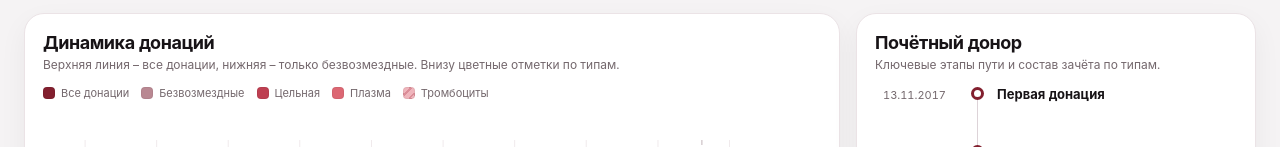
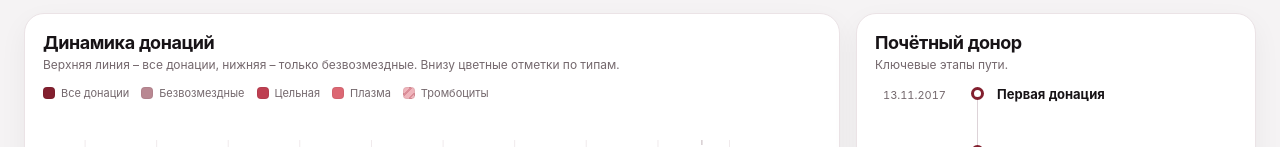
Before and after one commit to dem-ddv/donor-dashboard, a plain HTML site: page index.html in a window 1280 px wide. Shown: the part 276-423 px from the top of the page. Drawn offline with Linux system fonts and the light colour scheme.

Commit message:
Shorten honorary donor milestones subtitle

```diff
--- a/index.html
+++ b/index.html
@@ -25,7 +25,7 @@
 <div class="kpis" id="kpis"></div>
 <div class="grid">
  <section class="card span8"><h2>Динамика донаций</h2><div class="sub">Верхняя линия – все донации, нижняя – только безвозмездные. Внизу цветные отметки по типам.</div><div class="legend" id="historyLegend"></div><div class="chart tall" id="historyChart"></div></section>
- <section class="card span4"><h2>Почётный донор</h2><div class="sub">Ключевые этапы пути и состав зачёта по типам.</div><div class="milestones" id="milestones"></div><div class="milestoneCounts" id="milestoneCounts"></div></section>
+ <section class="card span4"><h2>Почётный донор</h2><div class="sub">Ключевые этапы пути.</div><div class="milestones" id="milestones"></div><div class="milestoneCounts" id="milestoneCounts"></div></section>
  <section class="card span6"><h2>Сколько сдавал по годам</h2><div class="sub">Состав каждого года по типам донации.</div><div class="chart" id="yearChart"></div></section>
  <section class="card span3"><h2>Интервалы между донациями</h2><div class="sub">Короткая, обычная и самая длинная пауза.</div><div class="intervalGrid" id="intervalStats"></div></section><section class="card span3"><h2>Типы донаций</h2><div class="sub">Состав выбранного периода по форматам донаций.</div><div class="donutWrap" id="typeDonut"></div><div class="donutNote" id="typeDonutNote"></div></section><section class="card span3"><h2>По месяцам</h2><div class="sub">В какие месяцы чаще получалось сдавать.</div><div class="miniChart" id="optMonths"></div></section><section class="card span3"><h2>Средний интервал по годам</h2><div class="sub">Сколько недель между соседними донациями в среднем.</div><div class="miniChart" id="optAvgYear"></div></section><section class="card span6"><h2>Календарь донаций</h2><div class="sub">Каждая клетка – число донаций в конкретном месяце.</div><div class="heatLegend" id="heatLegend"></div><div class="miniChart" id="optHeat"></div></section>
  <section class="card span7"><div class="analysisHead"><div><h2>Анализы</h2><div class="sub">Фактические значения из дневника. Масштаб подстраивается под выбранный показатель.</div></div><div class="analysisToggle"><div class="seg" id="analysisSeg"><button data-metric="hb" class="on">гемоглобин</button><button data-metric="platelets">тромбоциты</button></div></div></div><div class="chart" id="hbChart"></div></section>
```
